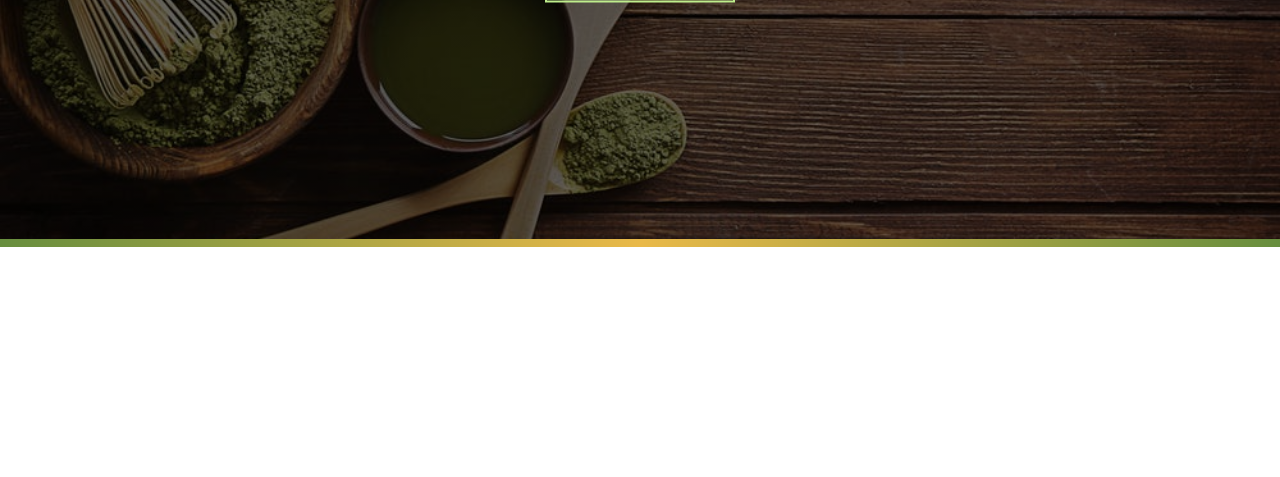
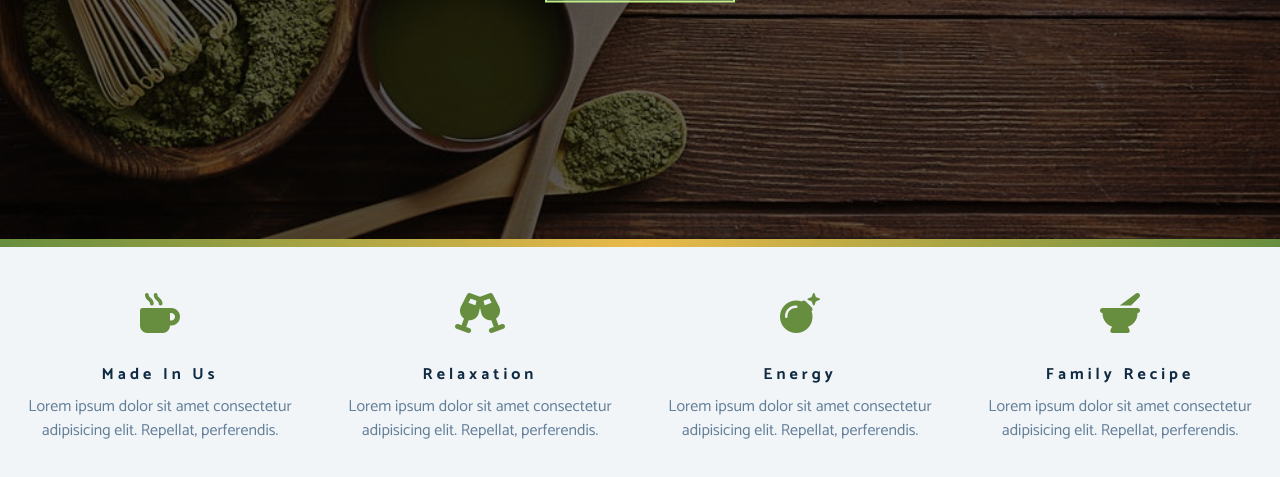
Before and after one commit to brijeshkumar16/html-css-tea-station, a plain HTML site: page index.html in a window 1280 px wide. Shown: the part 561-1038 px from the top of the page. Before the commit the page ends 808 px from the top, so only its background shows below. Drawn offline with Linux system fonts and the light colour scheme; a web font is replaced by a local one.

Commit message:
feat: Skill > Create UI

```diff
--- a/assets/css/main.css
+++ b/assets/css/main.css
@@ -69,7 +69,6 @@ h4 {
 p {
   margin-bottom: 1.25rem;
 }
-
 .btn {
   background-color: var(--clr-primary);
   color: var(--clr-white);
@@ -81,6 +80,12 @@ p {
   font-size: 1rem;
   cursor: pointer;
   box-shadow: 0 1px 3px rgba(0, 0, 0, 0.2);
+}
+.clearfix::after,
+.clearfix::before {
+  content: '';
+  clear: both;
+  display: table;
 }
 
 @media screen and (min-width: 800px) {
@@ -151,3 +156,44 @@ header .banner button:hover {
   background: linear-gradient(to left, var(--clr-primary), #e9b949, var(--clr-primary));
   width: 100%;
 }
+
+/* Skills */
+.skills .box {
+  background: var(--clr-grey-10);
+  padding: 2.5rem 0;
+  text-align: center;
+  transition: var(--transition);
+  border-bottom: 3px solid transparent;
+}
+.skills .box:hover {
+  background: var(--clr-white);
+  box-shadow: 0 2px 0 var(--clr-primary);
+  border-bottom: 3px solid var(--clr-primary);
+}
+.skills .box .icon {
+  font-size: 2.5rem;
+  margin-bottom: 1.25rem;
+  color: var(--clr-primary);
+  transition: var(--transition);
+}
+.skills .box:hover .icon {
+  transform: translateY(-5px);
+}
+.skills .box p {
+  color: var(--clr-grey-5);
+  max-width: 17rem;
+  margin: 0 auto;
+}
+
+@media screen and (min-width: 640px) {
+  .skills .box {
+    float: left;
+    width: 50%;
+  }
+}
+
+@media screen and (min-width: 1024px) {
+  .skills .box {
+    width: 25%;
+  }
+}
--- a/index.html
+++ b/index.html
@@ -5,6 +5,13 @@
     <meta name="viewport" content="width=device-width, initial-scale=1.0" />
     <title>Tea Station | Home</title>
     <link rel="stylesheet" href="./assets/css/main.css" />
+    <link
+      rel="stylesheet"
+      href="https://cdnjs.cloudflare.com/ajax/libs/font-awesome/6.5.2/css/all.min.css"
+      integrity="sha512-SnH5WK+bZxgPHs44uWIX+LLJAJ9/2PkPKZ5QiAj6Ta86w+fsb2TkcmfRyVX3pBnMFcV7oQPJkl9QevSCWr3W6A=="
+      crossorigin="anonymous"
+      referrerpolicy="no-referrer"
+    />
   </head>
   <body>
     <!-- Header -->
@@ -19,6 +26,38 @@
     <!-- Content Divider -->
     <div class="content-divider"></div>
 
+    <!-- Skill -->
+    <div class="skills clearfix">
+      <div class="box">
+        <div class="icon">
+          <i class="fa-solid fa-mug-hot"></i>
+        </div>
+        <h4>Made In Us</h4>
+        <p>Lorem ipsum dolor sit amet consectetur adipisicing elit. Repellat, perferendis.</p>
+      </div>
+      <div class="box">
+        <div class="icon">
+          <i class="fa-solid fa-champagne-glasses"></i>
+        </div>
+        <h4>Relaxation</h4>
+        <p>Lorem ipsum dolor sit amet consectetur adipisicing elit. Repellat, perferendis.</p>
+      </div>
+      <div class="box">
+        <div class="icon">
+          <i class="fa-solid fa-bomb"></i>
+        </div>
+        <h4>Energy</h4>
+        <p>Lorem ipsum dolor sit amet consectetur adipisicing elit. Repellat, perferendis.</p>
+      </div>
+      <div class="box">
+        <div class="icon">
+          <i class="fas fa-mortar-pestle"></i>
+        </div>
+        <h4>Family Recipe</h4>
+        <p>Lorem ipsum dolor sit amet consectetur adipisicing elit. Repellat, perferendis.</p>
+      </div>
+    </div>
+
     <script src="./assets/js/app.js"></script>
   </body>
 </html>
```
